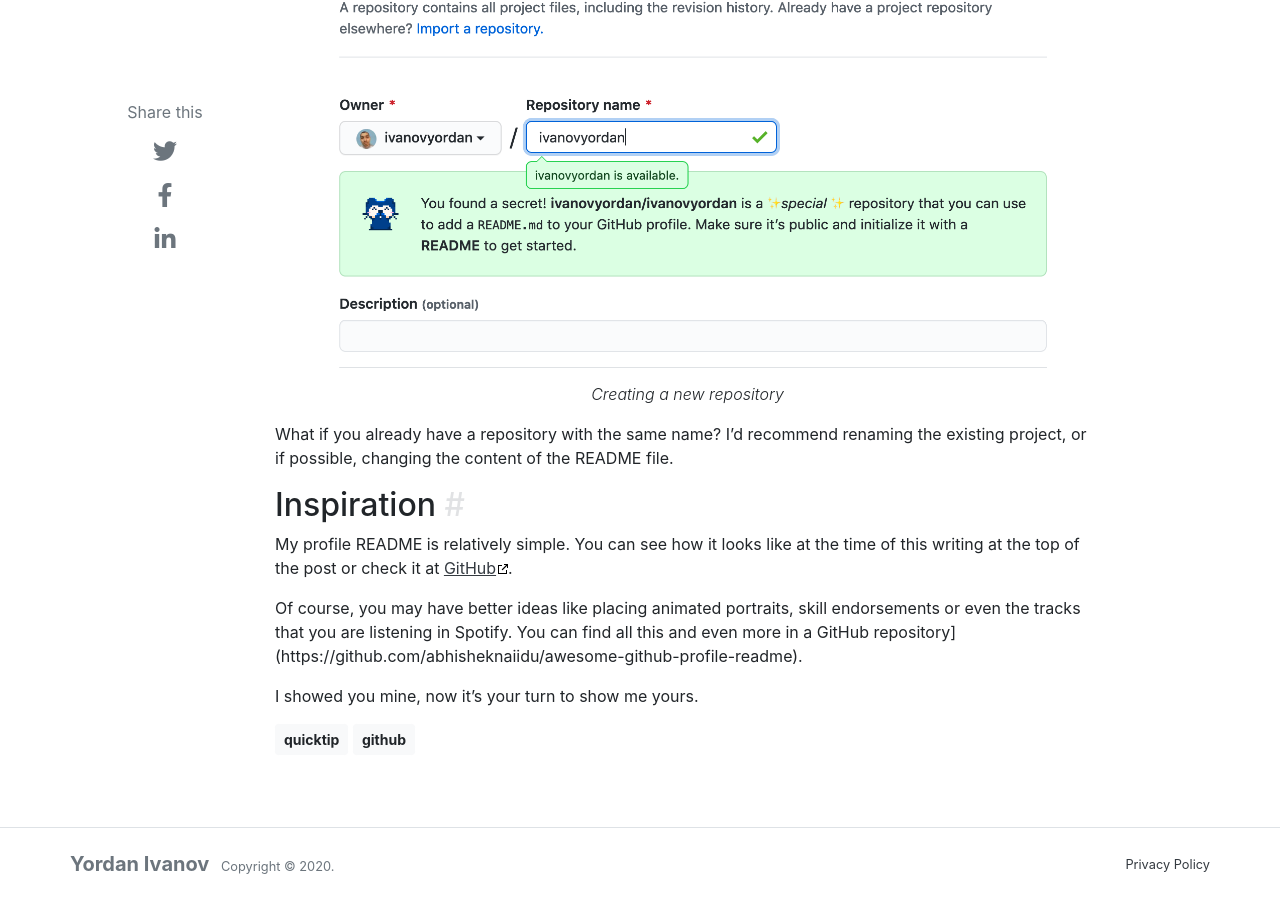
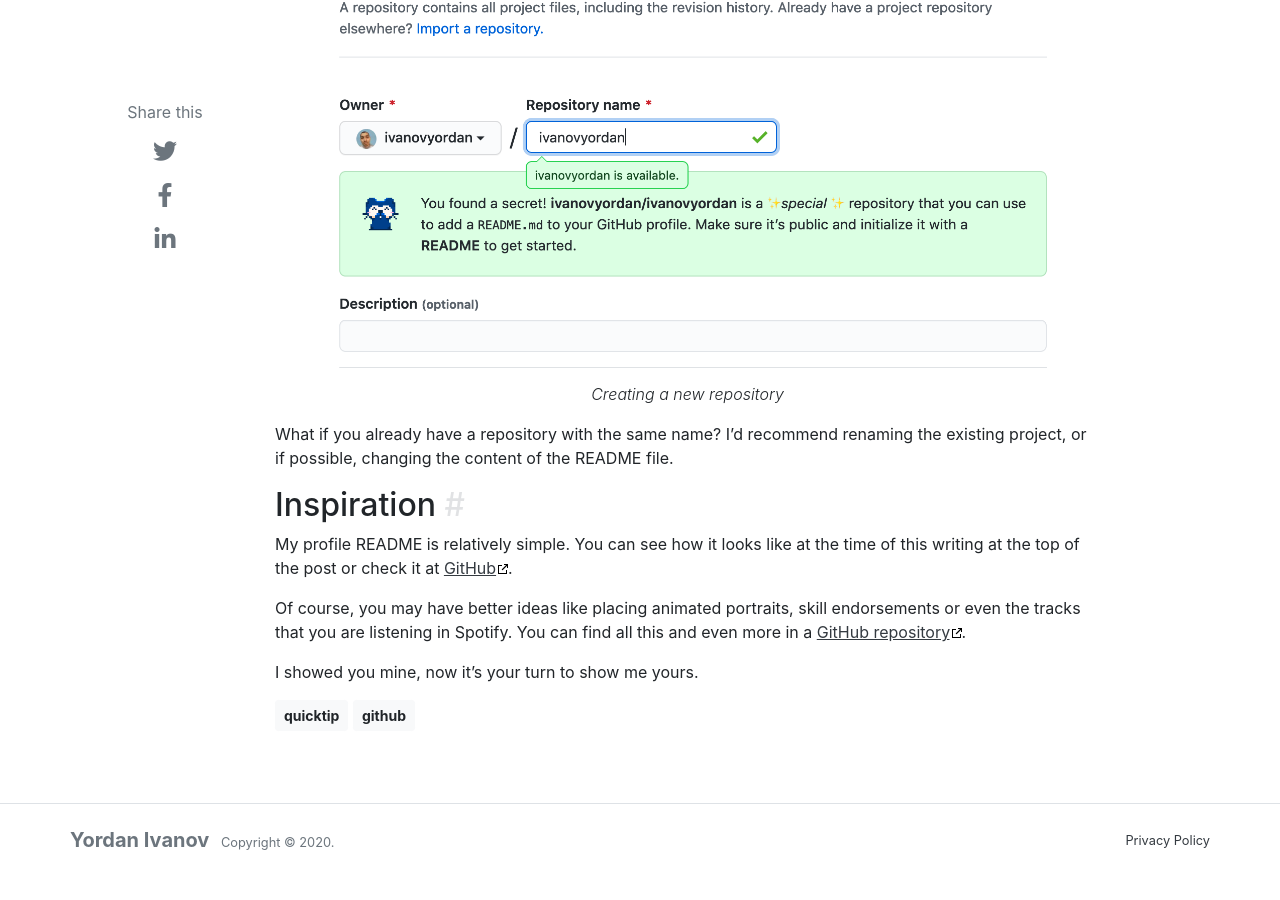
Before and after one commit to ivanovyordan/ivanovyordan.github.io, a Jekyll site: the page built from _posts/2020-07-15-github-profile-readme.md, in a window 1280 px wide and 900 px high, scrolled down 1451 px. Built offline with Jekyll 4.4.1, drawn with Linux system fonts in a browser that asks for light colours; nearby versions of some CDN libraries; comment, search, counter and statistics services are not loaded; after the commit the page ends 2327 px from its top, so only the background shows below that.

Commit message:
fix a link

```diff
--- a/_posts/2020-07-15-github-profile-readme.md
+++ b/_posts/2020-07-15-github-profile-readme.md
@@ -49,7 +49,7 @@
 the top of the post or check it at [GitHub](https://github.com/ivanovyordan/).
 
 Of course, you may have better ideas like placing animated portraits, skill endorsements or even the
-tracks that you are listening in Spotify. You can find all this and even more in a GitHub
+tracks that you are listening in Spotify. You can find all this and even more in a [GitHub
 repository](https://github.com/abhisheknaiidu/awesome-github-profile-readme).
 
 I showed you mine, now it's your turn to show me yours.
```
Also changed, not shown: Gemfile.lock.
